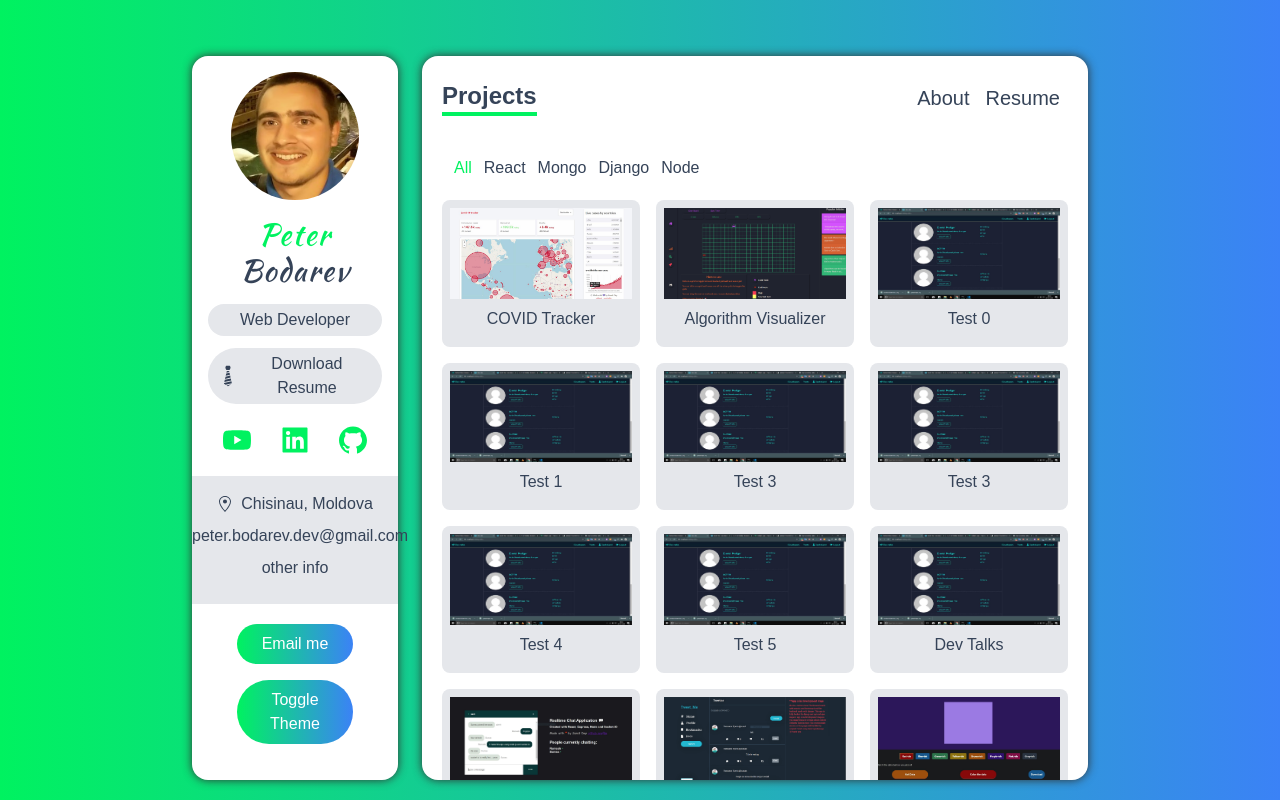
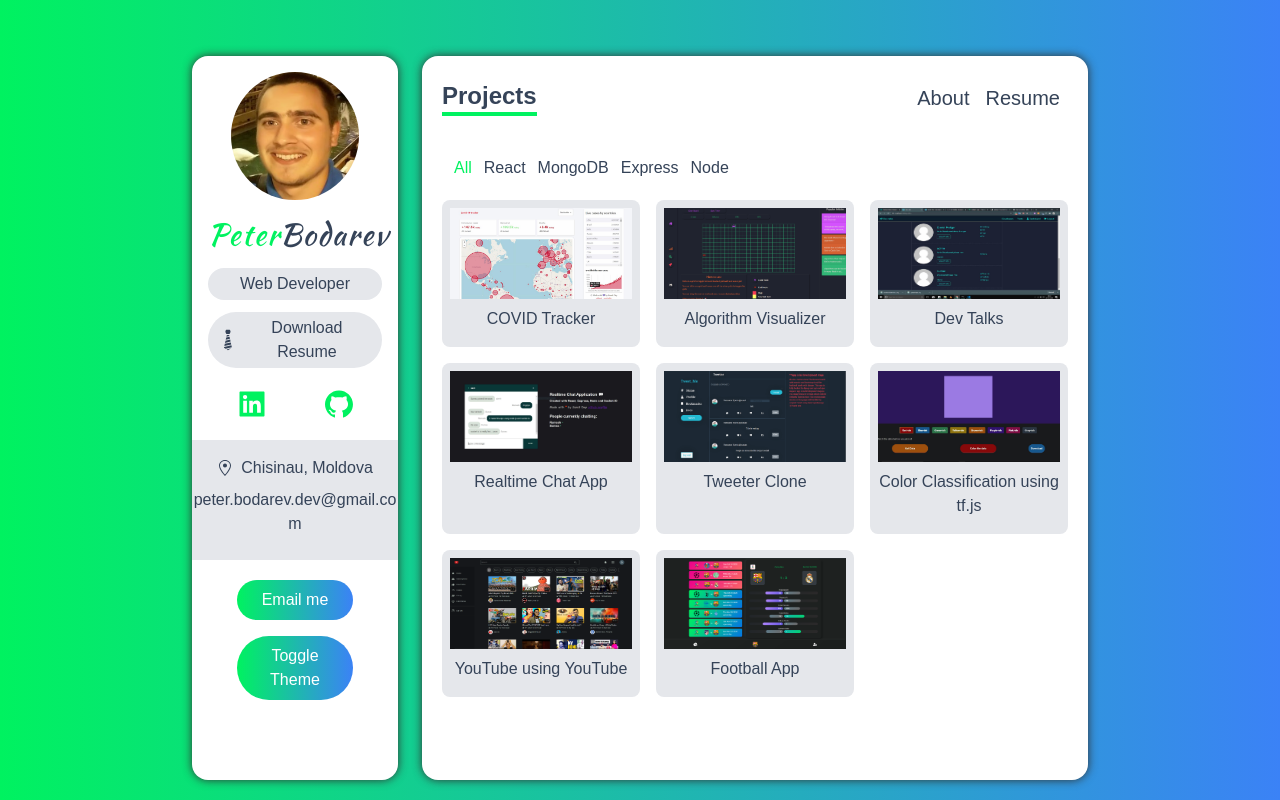
Before and after one commit to peterbodarev/next-js-portfolio, a Next.js app: page /projects in a window 1280 px wide. Built offline with nearby package versions, Linux system fonts and the light colour scheme.

Commit message:
chenge project categories

```diff
--- a/components/ProjectsNavbar.tsx
+++ b/components/ProjectsNavbar.tsx
@@ -1,13 +1,13 @@
-import { FunctionComponent } from "react";
-import { Category } from "../types";
+import { FunctionComponent } from 'react';
+import { Category } from '../types';
 
 export const NavItem: FunctionComponent<{
-  value: Category | "all";
+	value: Category | 'All';
 	handlerFilterCategory: Function;
 	active: string;
 }> = ({ value, handlerFilterCategory, active }) => {
-  let className = "capitalize cursor-pointer hover:text-green";
-  if (active === value) className += " text-green";
+	let className = 'capitalize cursor-pointer hover:text-green';
+	if (active === value) className += ' text-green';
 
 	return (
 		<li className={className} onClick={() => handlerFilterCategory(value)}>
@@ -21,13 +21,15 @@ const ProjectsNavbar: FunctionComponent<{
 	active: string;
 }> = (props) => {
 	return (
-    <div className="flex px-3 py-2 space-x-3 overflow-x-auto list-none">
-      <NavItem value="all" {...props} />
-      <NavItem value="react" {...props} />
-      <NavItem value="mongo" {...props} />
-      <NavItem value="django" {...props} />
-      <NavItem value="node" {...props} />
+		<>
+			<div className='flex px-3 py-2 space-x-3 overflow-x-auto list-none'>
+				<NavItem value='All' {...props} />
+				<NavItem value='React' {...props} />
+				<NavItem value='MongoDB' {...props} />
+				<NavItem value='Express' {...props} />
+				<NavItem value='Node' {...props} />
 			</div>
+		</>
 	);
 };
 
--- a/components/Sidebar.tsx
+++ b/components/Sidebar.tsx
@@ -3,6 +3,8 @@ import { GiTie } from 'react-icons/gi';
 import { GoLocation } from 'react-icons/go';
 import { useTheme } from 'next-themes';
 import Image from 'next/image';
+
+const contactInfo = require('../data/contact-info.json');
 
 const Sidebar = () => {
 	const { theme, setTheme } = useTheme();
@@ -23,7 +25,7 @@ const Sidebar = () => {
 			>
 				<Image
 					src='/avatar.jpg'
-					alt='Peter Bodarev'
+					alt={`${contactInfo.firstName} ${contactInfo.lastName}`}
 					className=' mx-auto border rounded-full '
 					layout='fill'
 					objectFit='cover'
@@ -32,15 +34,16 @@ const Sidebar = () => {
 			</div>
 
 			<h3 className='my-4 text-3xl font-medium tracking-wider font-kaushan'>
-				<span className='text-green '>Peter</span> Bodarev
+				<span className='text-green '>{contactInfo.firstName}</span>
+				{contactInfo.lastName}
 			</h3>
 			<p className='px-2 py-1 my-3 bg-gray-200 rounded-full dark:bg-dark-200 dark:bg-black-500'>
-				Web Developer
+				{contactInfo.status}
 			</p>
 			{/* Resume */}
 			<a
 				href='/Resume.pdf'
-				download='Peter Bodarev Resume.pdf'
+				download={`${contactInfo.firstName} ${contactInfo.lastName} Resume.pdf`}
 				className='flex items-center justify-center px-2 py-1 my-2 bg-gray-200 rounded-full cursor-pointer dark:bg-dark-200 dark:bg-black-500'
 			>
 				<GiTie className='w-6 h-6' />
@@ -49,14 +52,11 @@ const Sidebar = () => {
 
 			{/* Socials */}
 			<div className='flex justify-around w-9/12 mx-auto my-5 text-green md:w-full '>
-				<a href='link'>
-					<AiFillYoutube className='w-8 h-8 cursor-pointer' />
-				</a>
-				<a href='link'>
+				<a href={contactInfo.linkedIn}>
 					<AiFillLinkedin className='w-8 h-8 cursor-pointer' />
 				</a>
-				<a href='link'>
-					<AiFillGithub className='w-8 h-8 cursor-pointer' />{' '}
+				<a href={contactInfo.github}>
+					<AiFillGithub className='w-8 h-8 cursor-pointer' />
 				</a>
 			</div>
 
@@ -66,17 +66,18 @@ const Sidebar = () => {
 				style={{ marginLeft: '-1rem', marginRight: '-1rem' }}
 			>
 				<div className='flex items-center justify-center'>
-					<GoLocation className='mr-2' /> <span>Chisinau, Moldova </span>
+					<GoLocation className='mr-2' /> <span>{contactInfo.location} </span>
 				</div>
-				<p className='my-2 '> peter.bodarev.dev@gmail.com </p>
-				<p className='my-2'> other info </p>
+				<p className='my-2' style={{ wordWrap: 'break-word' }}>
+					{contactInfo.email}
+				</p>
 			</div>
 
 			{/* Email Button */}
 
 			<button
 				className='w-8/12 px-5 py-2 text-white bg-black rounded-full cursor-pointer bg-gradient-to-r from-green to-blue-500 hover:scale-105 focus:outline-none'
-				onClick={() => window.open('mailto:peter.bodarev.dev@gmail.com')}
+				onClick={() => window.open(`mailto:${contactInfo.email}`)}
 			>
 				Email me
 			</button>
@@ -84,7 +85,6 @@ const Sidebar = () => {
 				onClick={changeTheme}
 				className='w-8/12 px-5 py-2 my-4 text-white bg-black rounded-full cursor-pointer bg-gradient-to-r from-green to-blue-500 focus:outline-none hover:scale-105 '
 			>
-				{/* //TODO remove bg black */}
 				Toggle Theme
 			</button>
 		</>
--- a/data.ts
+++ b/data.ts
@@ -108,7 +108,7 @@ export const projects: IProject[] = [
 		image_path: '/images/covid.jpg',
 		deployed_url: 'https://covid-19-tracker-by-sumit.web.app/',
 		github_url: 'https://github.com/Dey-Sumit/covid-19-tracker',
-		category: ['react'],
+		category: ['React'],
 		key_techs: ['React', 'Chart.js', 'Material UI'],
 	},
 	{
@@ -116,18 +116,17 @@ export const projects: IProject[] = [
 		image_path: '/images/algoVisual.png',
 		deployed_url: 'https://visual-algorithm.web.app/',
 		github_url: 'https://github.com/Dey-Sumit/algorithm-visualizer',
-		category: ['react'],
+		category: ['React'],
 		description:
 			'An web app which shows how an algorithm (path finding or sorting) works with cool animation',
 		key_techs: ['React', 'firebase', 'Framer Motion'],
 	},
-
 	{
-		name: 'Test 0',
+		name: 'Dev Talks',
 		image_path: '/images/dev.jpg',
 		deployed_url: 'https://dev-talks.herokuapp.com/',
 		github_url: 'https://github.com/Dey-Sumit/Dev-talks',
-		category: ['node', 'mongo', 'react'],
+		category: ['Node', 'MongoDB', 'React'],
 		description:
 			'Social Media app for developers who can share project,create posts,etc...',
 		key_techs: [
@@ -140,127 +139,12 @@ export const projects: IProject[] = [
 			'Bootstrap',
 		],
 	},
-
-	{
-		name: 'Test 1',
-		image_path: '/images/dev.jpg',
-		deployed_url: 'https://dev-talks.herokuapp.com/',
-		github_url: 'https://github.com/Dey-Sumit/Dev-talks',
-		category: ['node', 'mongo', 'react'],
-		description:
-			'Social Media app for developers who can share project,create posts,etc...',
-		key_techs: [
-			'React',
-			'Redux',
-			'Node',
-			'Express',
-			'Mongo',
-			'REST API',
-			'Bootstrap',
-		],
-	},
-
-	{
-		name: 'Test 3',
-		image_path: '/images/dev.jpg',
-		deployed_url: 'https://dev-talks.herokuapp.com/',
-		github_url: 'https://github.com/Dey-Sumit/Dev-talks',
-		category: ['node', 'mongo', 'react'],
-		description:
-			'Social Media app for developers who can share project,create posts,etc...',
-		key_techs: [
-			'React',
-			'Redux',
-			'Node',
-			'Express',
-			'Mongo',
-			'REST API',
-			'Bootstrap',
-		],
-	},
-
-	{
-		name: 'Test 3',
-		image_path: '/images/dev.jpg',
-		deployed_url: 'https://dev-talks.herokuapp.com/',
-		github_url: 'https://github.com/Dey-Sumit/Dev-talks',
-		category: ['node', 'mongo', 'react'],
-		description:
-			'Social Media app for developers who can share project,create posts,etc...',
-		key_techs: [
-			'React',
-			'Redux',
-			'Node',
-			'Express',
-			'Mongo',
-			'REST API',
-			'Bootstrap',
-		],
-	},
-
-	{
-		name: 'Test 4',
-		image_path: '/images/dev.jpg',
-		deployed_url: 'https://dev-talks.herokuapp.com/',
-		github_url: 'https://github.com/Dey-Sumit/Dev-talks',
-		category: ['node', 'mongo', 'react'],
-		description:
-			'Social Media app for developers who can share project,create posts,etc...',
-		key_techs: [
-			'React',
-			'Redux',
-			'Node',
-			'Express',
-			'Mongo',
-			'REST API',
-			'Bootstrap',
-		],
-	},
-
-	{
-		name: 'Test 5',
-		image_path: '/images/dev.jpg',
-		deployed_url: 'https://dev-talks.herokuapp.com/',
-		github_url: 'https://github.com/Dey-Sumit/Dev-talks',
-		category: ['node', 'mongo', 'react'],
-		description:
-			'Social Media app for developers who can share project,create posts,etc...',
-		key_techs: [
-			'React',
-			'Redux',
-			'Node',
-			'Express',
-			'Mongo',
-			'REST API',
-			'Bootstrap',
-		],
-	},
-
-	{
-		name: 'Dev Talks',
-		image_path: '/images/dev.jpg',
-		deployed_url: 'https://dev-talks.herokuapp.com/',
-		github_url: 'https://github.com/Dey-Sumit/Dev-talks',
-		category: ['node', 'mongo', 'react'],
-		description:
-			'Social Media app for developers who can share project,create posts,etc...',
-		key_techs: [
-			'React',
-			'Redux',
-			'Node',
-			'Express',
-			'Mongo',
-			'REST API',
-			'Bootstrap',
-		],
-	},
-
 	{
 		name: 'Realtime Chat App',
 		image_path: '/images/chatapp.jpg',
 		deployed_url: 'https://sumit-chat.netlify.app/',
 		github_url: 'https://github.com/Dey-Sumit/chat-app-socket.io-react-node',
-		category: ['node', 'react'],
+		category: ['Node', 'React'],
 		description:
 			'Basic Realtime Chat App where one can create a room can talk to each other',
 		key_techs: ['React', 'Node', 'Express', 'Socket', 'Bootstrap'],
@@ -271,7 +155,7 @@ export const projects: IProject[] = [
 		image_path: '/images/tweetme.jpg',
 		deployed_url: 'http://sumaxtweetme.pythonanywhere.com/',
 		github_url: 'https://github.com/Dey-Sumit/tweetme',
-		category: ['django', 'react'],
+		category: ['Node', 'React'],
 		description:
 			'First Django Project :) | Typical Social Media App where one can post,like ,comment etc',
 		key_techs: ['React', 'Django', 'Django REST API'],
@@ -282,7 +166,7 @@ export const projects: IProject[] = [
 		image_path: '/images/color.jpg',
 		deployed_url: '!#',
 		github_url: 'https://github.com/Dey-Sumit/color-classification',
-		category: ['express'],
+		category: ['Express'],
 		description:
 			'Tried ML with JS :) | this app classifies a color using CNN algorithm in browser',
 		key_techs: ['Express', 'TensorFlow.js', 'Vanilla js'],
@@ -292,7 +176,7 @@ export const projects: IProject[] = [
 		image_path: '/images/youtubeClone.png',
 		deployed_url: 'https://not-utube.web.app/',
 		github_url: 'https://github.com/Dey-Sumit/youtube-clone-tutorial-up',
-		category: ['express'],
+		category: ['Express'],
 		description:
 			'Full(almost) Functional YouTube replica where one can login with his/her youtube account to enjoy "not-YouTube".User can like a video,comment on a video & Much More ',
 		key_techs: [
@@ -309,7 +193,7 @@ export const projects: IProject[] = [
 		image_path: '/images/football.png',
 		deployed_url: 'https://o-my-goal.web.app/',
 		github_url: 'https://github.com/Dey-Sumit/football-app',
-		category: ['react'],
+		category: ['React'],
 		description:
 			'o my goal replica where an user can keep an eye on his favorite club.This app will keep providing \n all the statistics of that club.all the fans can also chat ',
 		key_techs: ['React', 'Redux', 'Firebase Auth', 'API', 'Sass', 'Bootstrap'],
--- /dev/null
+++ b/data/contact-info.json
@@ -0,0 +1,9 @@
+{
+	"firstName": "Peter",
+	"lastName": "Bodarev",
+	"status": "Web Developer",
+	"email": "peter.bodarev.dev@gmail.com",
+	"location": "Chisinau, Moldova",
+	"github": "link",
+	"linkedIn": "link"
+}
--- a/pages/projects.tsx
+++ b/pages/projects.tsx
@@ -8,15 +8,15 @@ export const ShowDetailContext = createContext(null);
 
 const Projects = () => {
 	const [projects, setProjects] = useState(projectsData);
-	const [active, setActive] = useState('all');
+	const [active, setActive] = useState('All');
 
 	const [showDetail, setShowDetailState] = useState('');
 	function setShowDetail(projectName: string) {
 		setShowDetailState((showDetail) => projectName);
 	}
 
-	const handlerFilterCategory = (category: Category | 'all') => {
-		if (category === 'all') {
+	const handlerFilterCategory = (category: Category | 'All') => {
+		if (category === 'All') {
 			setProjects(projectsData);
 			setActive(category);
 			return;
--- a/types.ts
+++ b/types.ts
@@ -1,5 +1,5 @@
-import { FunctionComponent } from "react";
-import { IconType } from "react-icons";
+import { FunctionComponent } from 'react';
+import { IconType } from 'react-icons';
 export interface Service {
 	Icon: IconType;
 	title: string;
@@ -22,4 +22,37 @@ export interface IProject {
 	key_techs: string[];
 }
 
-export type Category = "react" | "node" | "express" | "django" | "mongo";
+export type Category =
+	| 'Full stack'
+	| 'Front-end'
+	| 'Back-end'
+	| 'HTML5 '
+	| 'CSS3'
+	| 'SASS'
+	| 'JavaScript'
+	| 'TypeScript'
+	| 'jQuery'
+	| 'React'
+	| 'Redux'
+	| 'Next'
+	| 'Express'
+	| 'MERN'
+	| 'Node'
+	| 'JWT'
+	| 'MongoDB'
+	| 'Tailwind'
+	| 'Material UI'
+	| 'Styled Components'
+	| 'Webpack'
+	| 'Gulp';
+
+export type SetOfCategories =
+	| 'Layer'
+	| 'Language'
+	| 'Framework'
+	| 'Stack'
+	| 'Engine'
+	| 'Auth'
+	| 'DB'
+	| 'Style framework'
+	| 'Bundler';
```
Also changed, not shown: 1 other file (tests, documents, lock files or other folders). Lines whose indentation alone changed are shown as unchanged.
